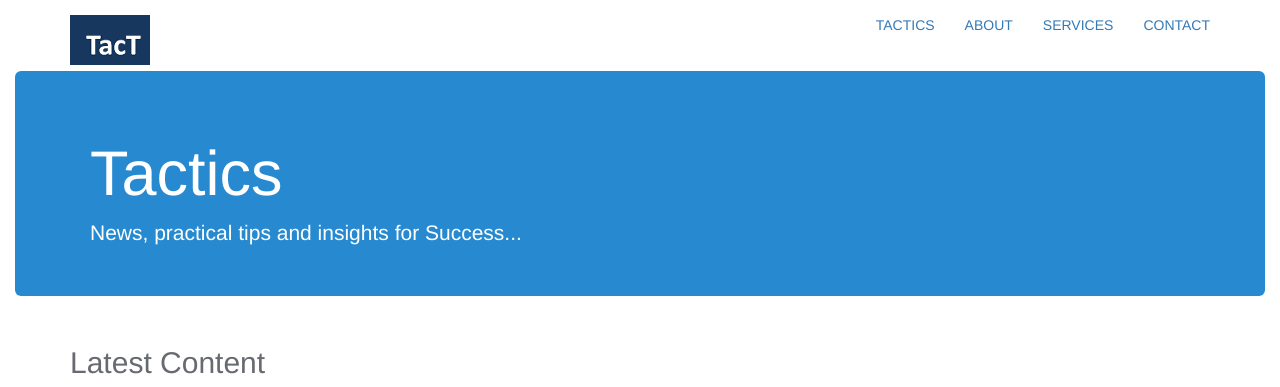
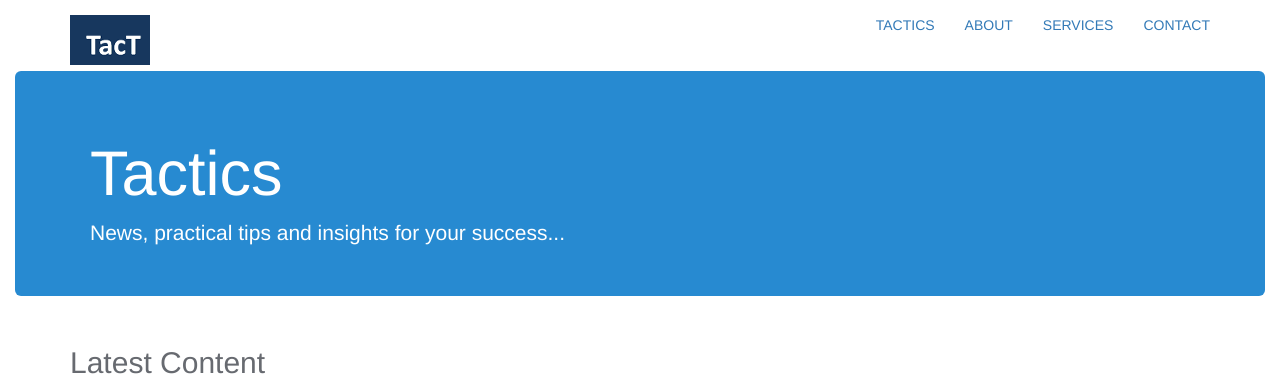
Before and after one commit to KenyattaDaniel/tact_web, a Django app: template tactics/templates/tactics/tactics.html in a window 1280 px wide. Shown: the top 387 px of the page. Run offline with Django 3.2, Linux system fonts and the light colour scheme; the template is opened without the code that fills it, so the values that code supplies are empty; some libraries are stand-ins or nearby versions.

Commit message:
Tweaked Streamline Tactics.html

```diff
--- a/tactics/templates/tactics/tactics.html
+++ b/tactics/templates/tactics/tactics.html
@@ -7,7 +7,7 @@
 	<div class="row">
 		<div class="col-lg-6 col-md-6 col-xs-12 text-left">
 			<h1>Tactics</h1>
-			<p>News, practical tips and insights for Success...</p>
+			<p>News, practical tips and insights for your success...</p>
 		</div>
 	</div>
 
```
